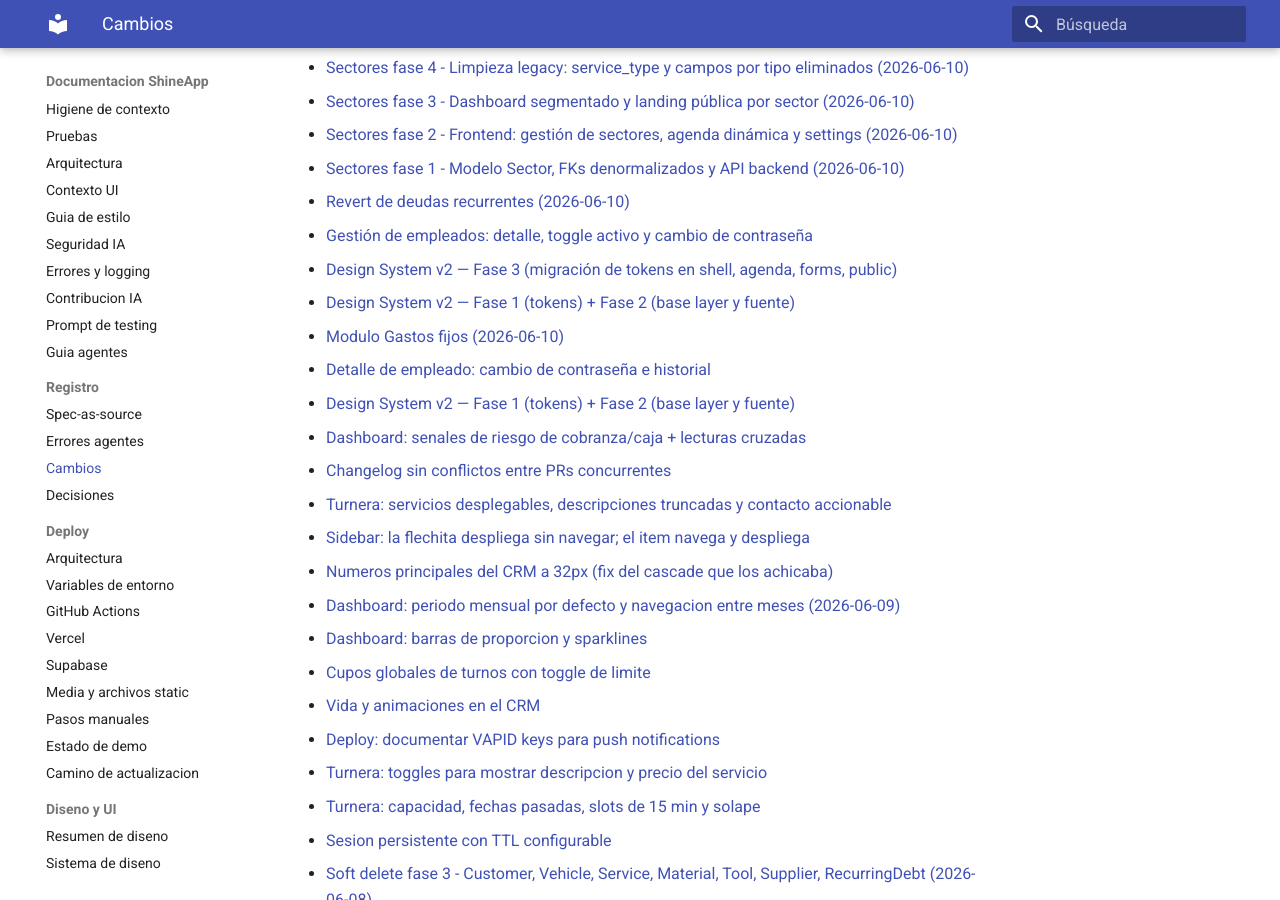
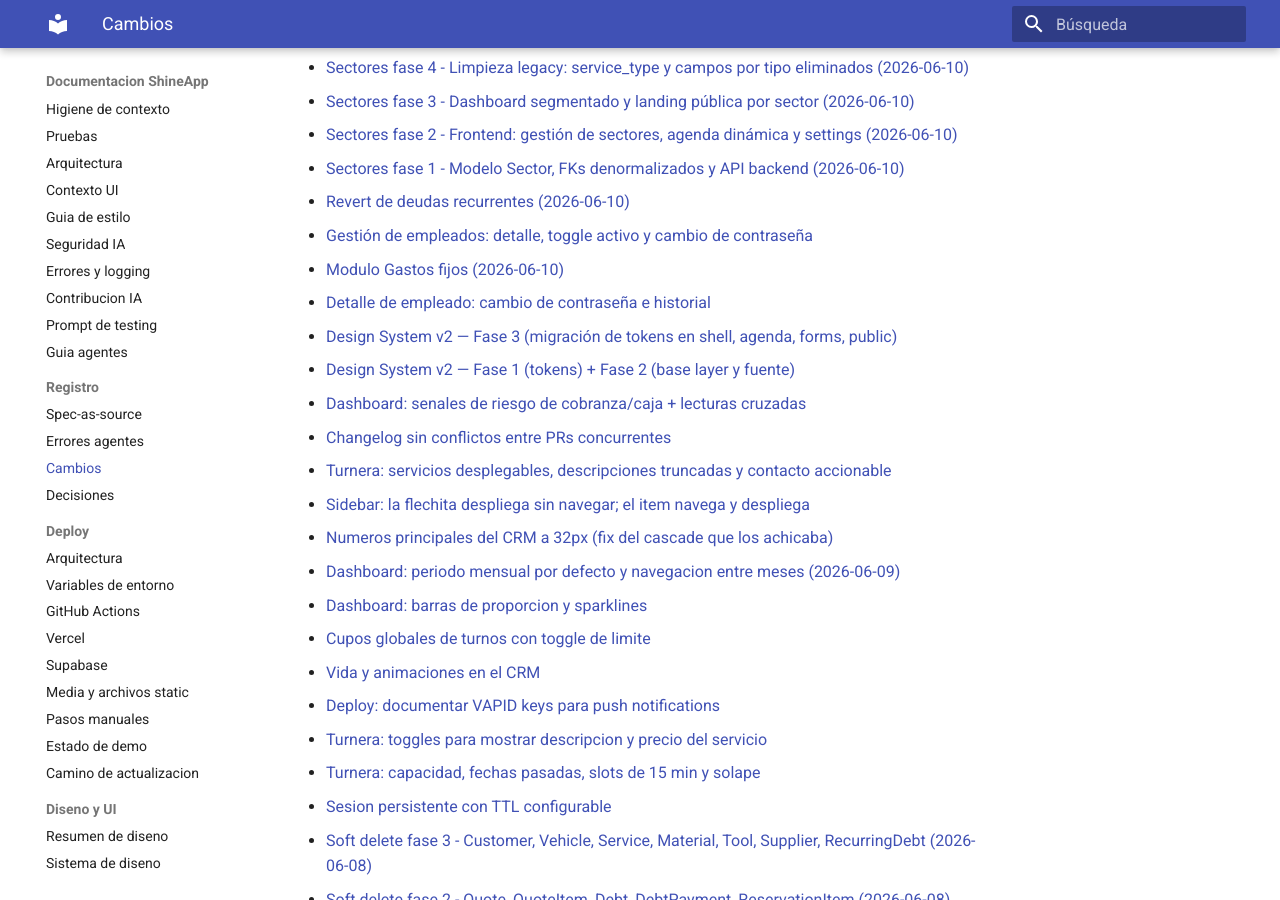
Before and after one commit to juanikitro/ShineApp, an MkDocs documentation site: the page built from docs/registro/cambios/index.md, in a window 1280 px wide and 900 px high, scrolled down 323 px. Built offline with MkDocs 1.6.1 and Material for MkDocs 9.7.7, drawn with Linux system fonts in a browser that asks for light colours.

Commit message:
docs: fix duplicate entries in cambios index from bad merge conflict resolution
Co-Authored-By: Claude Sonnet 4.6 <noreply@anthropic.com>

```diff
--- a/docs/registro/cambios/index.md
+++ b/docs/registro/cambios/index.md
@@ -16,10 +16,9 @@ py -3 scripts/check_docs.py --write --skip-build
 - [Sectores fase 1 - Modelo Sector, FKs denormalizados y API backend (2026-06-10)](2026-06-10-sectores-fase-1-modelo-y-backend.md)
 - [Revert de deudas recurrentes (2026-06-10)](2026-06-10-revert-deudas-recurrentes.md)
 - [Gestión de empleados: detalle, toggle activo y cambio de contraseña](2026-06-10-gestion-empleados-detalle.md)
-- [Design System v2 — Fase 3 (migración de tokens en shell, agenda, forms, public)](2026-06-10-design-system-v2-fase3.md)
-- [Design System v2 — Fase 1 (tokens) + Fase 2 (base layer y fuente)](2026-06-10-design-system-v2-fase1-fase2.md)
 - [Modulo Gastos fijos (2026-06-10)](2026-06-10-gastos-fijos.md)
 - [Detalle de empleado: cambio de contraseña e historial](2026-06-10-employee-detail-password-history.md)
+- [Design System v2 — Fase 3 (migración de tokens en shell, agenda, forms, public)](2026-06-10-design-system-v2-fase3.md)
 - [Design System v2 — Fase 1 (tokens) + Fase 2 (base layer y fuente)](2026-06-10-design-system-v2-fase1-fase2.md)
 - [Dashboard: senales de riesgo de cobranza/caja + lecturas cruzadas](2026-06-10-dashboard-senales-riesgo-cruces.md)
 - [Changelog sin conflictos entre PRs concurrentes](2026-06-10-changelog-sin-conflictos-en-prs.md)
```
Also changed, not shown: CHANGELOG.md (+1 -2 lines).
